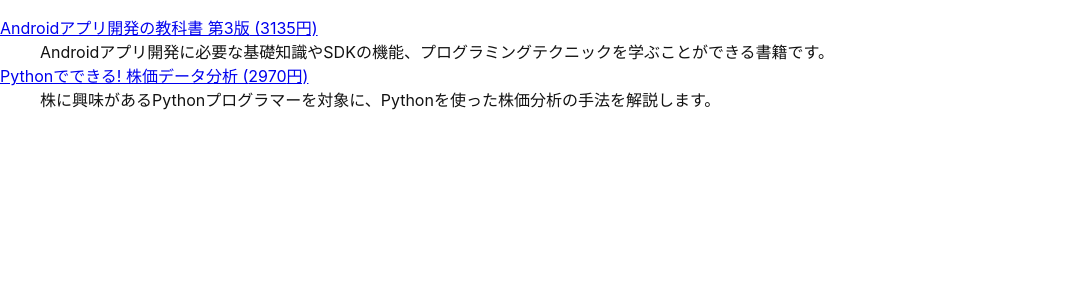
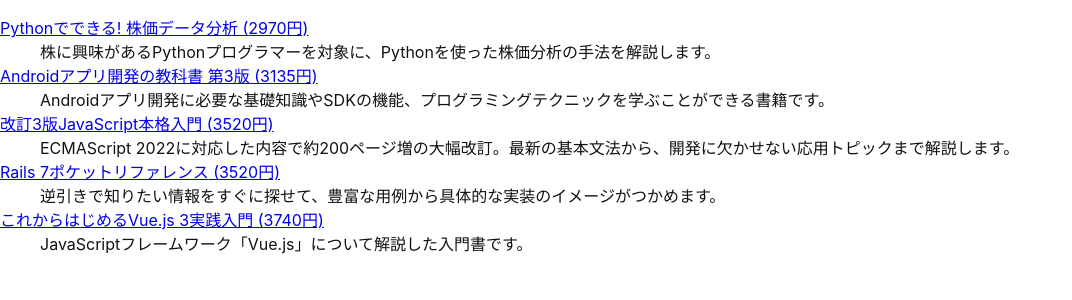
Before and after one commit to MofuMofu2/react-sandbox, a React (Create React App) app: page / in a window 1280 px wide. Shown: the top 300 px of the page, without its empty margins (0-1072 px from the left). Built offline with nearby package versions, Linux system fonts and the light colour scheme.

Commit message:
feature: #42 Array.prototype.sort()でお値段で並び替える

```diff
--- a/src/component/ForList/ForList.tsx
+++ b/src/component/ForList/ForList.tsx
@@ -13,7 +13,7 @@ export type BookSrc = {
 };
 
 export default function ForList({ src }: ForListProps) {
-  const lowPrice = src.filter((book) => book.price < 3500);
+  const lowPrice = src.sort((a, b) => a.price - b.price);
   return (
     <dl>
       {lowPrice.map((element) => (
```
